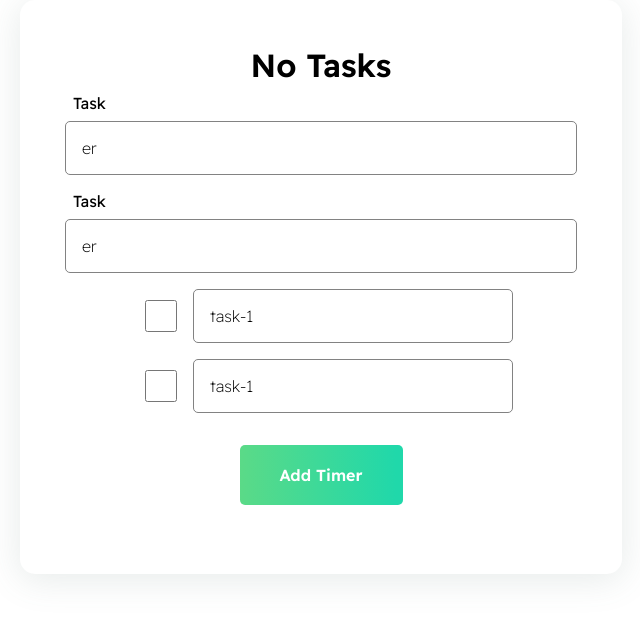
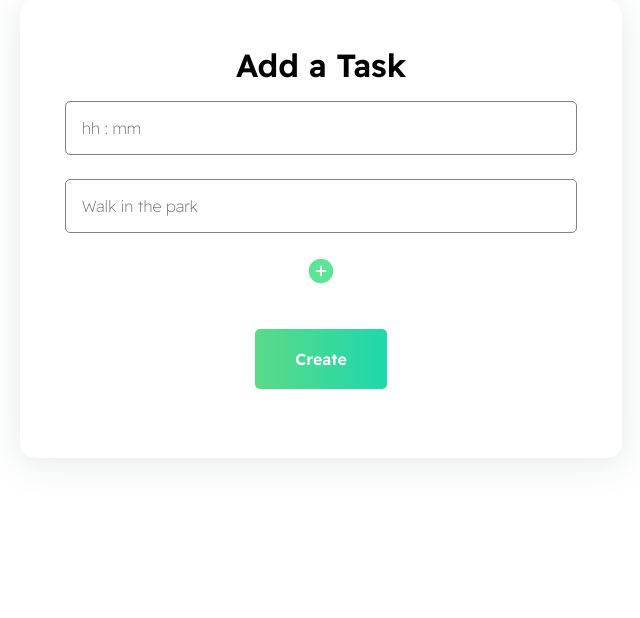
Before and after one commit to supriya-kotturu/todo-ticker, a React (Vite) app: page / in a window 1280 px wide. Shown: the top 618 px of the page, without its empty margins (319-959 px from the left). Built offline with nearby package versions, Linux system fonts and the light colour scheme.

Commit message:
add | AddTask component

```diff
--- a/src/App.tsx
+++ b/src/App.tsx
@@ -1,47 +1,10 @@
 import { useState } from 'react';
 import styles from './App.module.css';
 
-import { Card, Container, Input, Button } from './components/UI';
+import { Dashboard } from './components/Dashboard';
 
 function App() {
-	return (
-		<Container>
-			<Card>
-				<h1>No Tasks</h1>
-				<Input
-					type='text'
-					title='task'
-					value='er'
-					label='Task'
-					showLabel={true}
-					handleChange={() => console.log('er')}
-				/>
-				<Input
-					type='text'
-					title='task'
-					value='er'
-					label='Task'
-					showLabel={true}
-					handleChange={() => console.log('er')}
-				/>
-				<Input
-					type='checkbox'
-					title='task todo'
-					label='task-1'
-					value='"red'
-					handleChange={() => console.log('er')}
-				/>
-				<Input
-					type='checkbox'
-					title='task todo'
-					label='task-1'
-					value='"red'
-					handleChange={() => console.log('er')}
-				/>
-				<Button type='submit' title='Add Timer' handleClick={() => {}} />
-			</Card>
-		</Container>
-	);
+	return <Dashboard />;
 }
 
 export default App;
--- /dev/null
+++ b/src/Interfaces.ts
@@ -0,0 +1,14 @@
+import { v4 as uuidv4 } from 'uuid';
+
+export interface Todo {
+	id: string;
+	title: string;
+	status: 'done' | 'pending';
+}
+
+export interface Task {
+	id: string;
+	timer: string;
+	list: Todo[];
+	status: 'running' | 'expired';
+}
--- /dev/null
+++ b/src/components/AddTask.tsx
@@ -0,0 +1,99 @@
+import React, { useCallback, useState } from 'react';
+import { v4 as uuidv4 } from 'uuid';
+import { AiFillPlusCircle } from 'react-icons/ai';
+import { Container, Card, Input, Button } from './UI';
+
+import { Task, Todo } from '../Interfaces';
+import { getIndex } from '../utils';
+
+interface AddTaskProps {
+	handleAddTask: (task: Task) => void;
+}
+
+export const AddTask = ({ handleAddTask }: AddTaskProps) => {
+	const initialTodoItem: Todo = { id: uuidv4(), title: '', status: 'pending' };
+	const [todoList, addToTheTodoList] = useState<Todo[]>([initialTodoItem]);
+	const [timer, setTimer] = useState<string>('');
+
+	const handleTodoItem = useCallback(
+		(e: React.ChangeEvent<HTMLInputElement>, todo: Todo) => {
+			addToTheTodoList((prevTodoList: Todo[]) => {
+				const newTodo: Todo | undefined = prevTodoList.find(
+					(t: Todo) => t.id === todo.id,
+				);
+
+				if (newTodo) {
+					newTodo.title = e.target.value;
+					const index = getIndex(prevTodoList, newTodo);
+					if (index !== -1) {
+						const targetTodoList = [...prevTodoList];
+						targetTodoList[index] = newTodo;
+						return targetTodoList;
+					}
+				}
+				return prevTodoList;
+			});
+		},
+		[],
+	);
+
+	const addBlankTask = useCallback(() => {
+		addToTheTodoList((prevTodoList: Todo[]) => {
+			console.log(prevTodoList, initialTodoItem);
+			return [...prevTodoList, { ...initialTodoItem, id: uuidv4(), title: '' }];
+		});
+	}, []);
+
+	const handleTimer = useCallback((e: React.ChangeEvent<HTMLInputElement>) => {
+		setTimer(e.target.value);
+	}, []);
+
+	const handleCreateTask = useCallback(() => {
+		const newTask: Task = {
+			id: uuidv4(),
+			timer: timer,
+			list: todoList,
+			status: 'running',
+		};
+		handleAddTask(newTask);
+	}, []);
+
+	return (
+		<Container>
+			{/* <form method='post' action=''> */}
+			<Card>
+				<h1>Add a Task</h1>
+				<Input
+					id='timer'
+					title='timer'
+					type='text'
+					value={timer}
+					placeholder='hh : mm'
+					handleChange={handleTimer}
+				/>
+				{todoList.map((todo: Todo) => (
+					<Input
+						key={todo.id}
+						id={todo.id}
+						title='task'
+						type='text'
+						value={todo.title}
+						placeholder='Walk in the park'
+						handleChange={(e) => handleTodoItem(e, todo)}
+					/>
+				))}
+				<div>
+					<div style={{ padding: '16px' }}>
+						<AiFillPlusCircle
+							size={28}
+							color='#5ce595'
+							onClick={addBlankTask}
+						/>
+					</div>
+				</div>
+				<Button title='Create' type='submit' handleClick={handleCreateTask} />
+			</Card>
+			{/* </form> */}
+		</Container>
+	);
+};
--- a/src/components/AddTodo.tsx
+++ /dev/null
@@ -1,5 +0,0 @@
-import React from 'react';
-
-export const AddTodo = () => {
-	return <div>AddTodo</div>;
-};
--- /dev/null
+++ b/src/components/Dashboard.tsx
@@ -0,0 +1,24 @@
+import React, { useCallback, useState } from 'react';
+import { Card, Container, Input } from './UI';
+import { AddTask } from './AddTask';
+import { Task } from '../Interfaces';
+
+export const Dashboard = () => {
+	const [tasks, setTasks] = useState<Task[]>(
+		JSON.parse(localStorage.getItem('tasks') || '[]') || [],
+	);
+	const handleAddTask = useCallback((newTask: Task) => {
+		console.log(newTask, tasks);
+		setTasks((prevTasks) => [newTask, ...prevTasks]);
+		localStorage.setItem('tasks', JSON.stringify(tasks));
+	}, []);
+
+	return (
+		<div>
+			<AddTask handleAddTask={handleAddTask} />
+			{tasks.map((task: Task) => (
+				<p key={task.id}>{task.timer}</p>
+			))}
+		</div>
+	);
+};
--- a/src/components/UI/Button.tsx
+++ b/src/components/UI/Button.tsx
@@ -13,7 +13,7 @@ export const Button = ({ title, type, handleClick }: ButtonProps) => {
 			return (
 				<button
 					className={styles['button-default']}
-					type={type}
+					type='button'
 					onClick={handleClick}
 				>
 					{title}
@@ -23,8 +23,8 @@ export const Button = ({ title, type, handleClick }: ButtonProps) => {
 			return (
 				<button
 					className={styles['button-submit']}
-					type={type}
-					onSubmit={handleClick}
+					type='button'
+					onClick={handleClick}
 				>
 					{title}
 				</button>
--- a/src/components/UI/Input.tsx
+++ b/src/components/UI/Input.tsx
@@ -2,16 +2,18 @@ import React from 'react';
 import styles from './Input.module.css';
 
 interface InputProps {
+	id: string;
 	title: string;
 	type: 'text' | 'checkbox';
 	value: string;
-	handleChange: () => void;
+	handleChange: (e: React.ChangeEvent<HTMLInputElement>) => void;
 	placeholder?: string;
 	label?: string;
 	showLabel?: boolean;
 }
 
 export const Input = ({
+	id,
 	title,
 	type,
 	value,
@@ -34,6 +36,7 @@ export const Input = ({
 					)}
 					<input
 						className={styles['input-text']}
+						id={id}
 						name={title}
 						type={type}
 						value={value}
@@ -48,7 +51,7 @@ export const Input = ({
 					<input
 						className={styles['input-checkbox']}
 						type={type}
-						id={title}
+						id={id}
 						name={title}
 						value={title}
 					/>
--- /dev/null
+++ b/src/utils/index.ts
@@ -0,0 +1,10 @@
+import { Todo } from '../Interfaces';
+
+export const getIndex = (todoList: Todo[], todo: Todo): number => {
+	for (let i = 0; i < todoList.length; i++) {
+		if (todoList[i].id === todo.id) {
+			return i;
+		}
+	}
+	return -1;
+};
```
Also changed, not shown: 1 other file (tests, documents, lock files or other folders).
